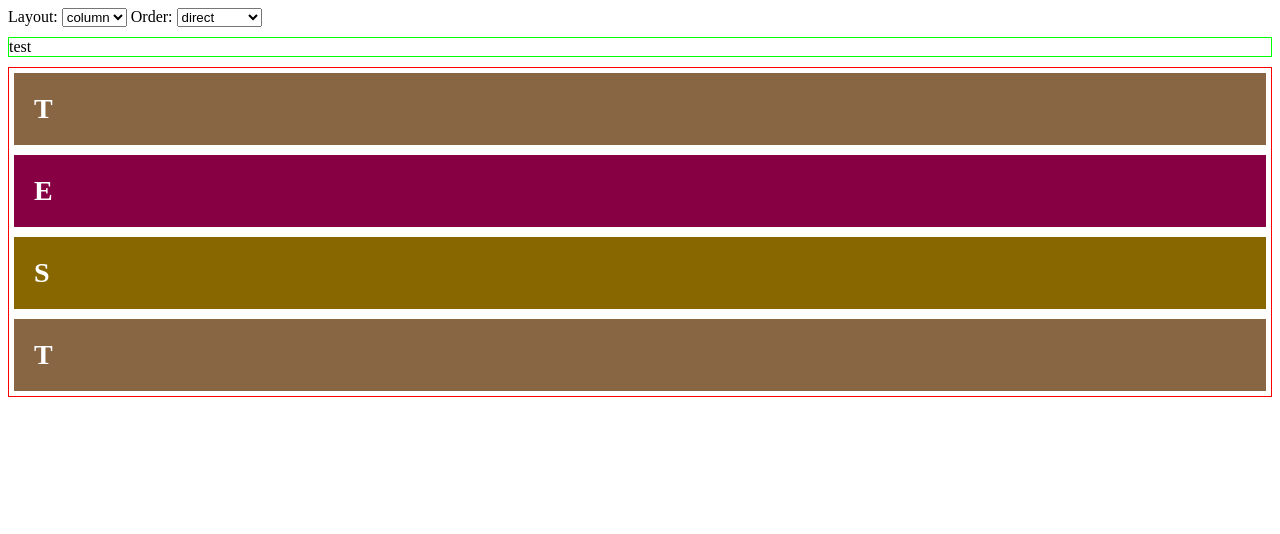
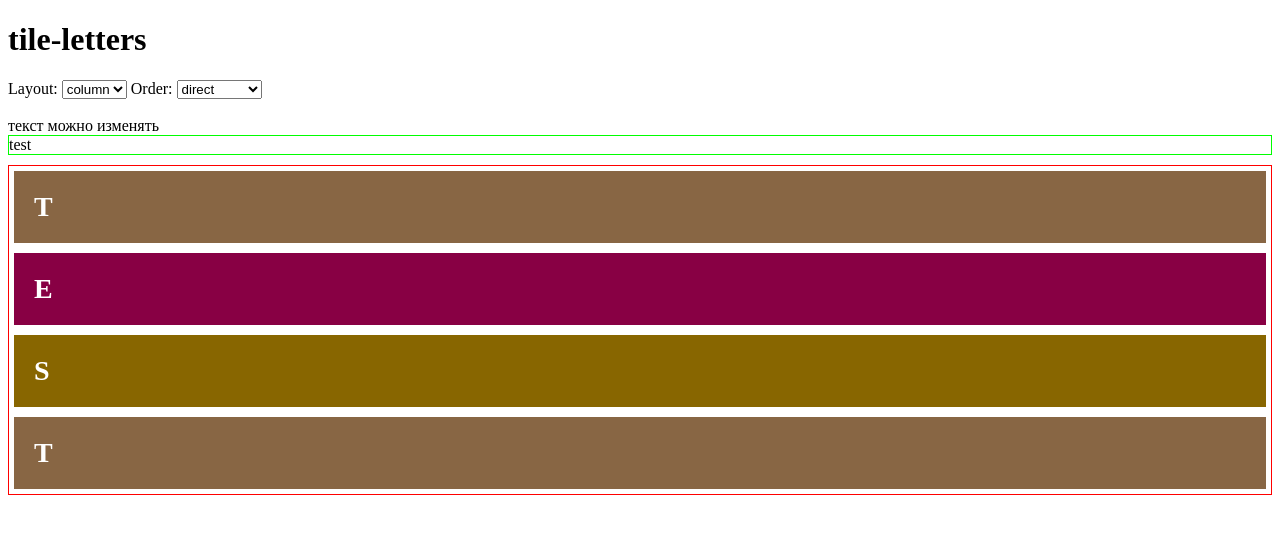
Before and after one commit to sergeyvo80/test-component, a website built with webpack: page index.html in a window 1280 px wide. Built offline with Linux system fonts and the light colour scheme.

Commit message:
refactoring

```diff
--- a/index.html
+++ b/index.html
@@ -7,6 +7,9 @@
     <script type="text/javascript" src="dist/bundle.js" charset="utf-8"></script>
 </head>
 <body>
+
+<h1>tile-letters</h1>
+
 
 Layout:
 <select class="layout">
@@ -20,9 +23,9 @@ Order:
     <option>reversed</option>
     <option disabled>randomize</option>
 </select>
-
-
-<tile-letters test="sd" layout="column" order="direct" contenteditable='true'>test</tile-letters>
+<br><br>
+текст можно изменять<br>
+<tile-letters layout="column" order="direct" contenteditable='true'>test</tile-letters>
 
 
 </body>
--- a/src/tile-letters.less
+++ b/src/tile-letters.less
@@ -2,7 +2,7 @@ tile-letters {
   position: relative;
   display: block;
   border:#0f0 solid 1px;
-  margin: 10px 0;
+  margin-bottom: 10px;
 
   &-result {
     border:#f00 solid 1px;
```
Also changed, not shown: dist/bundle.js, 1 other file.
